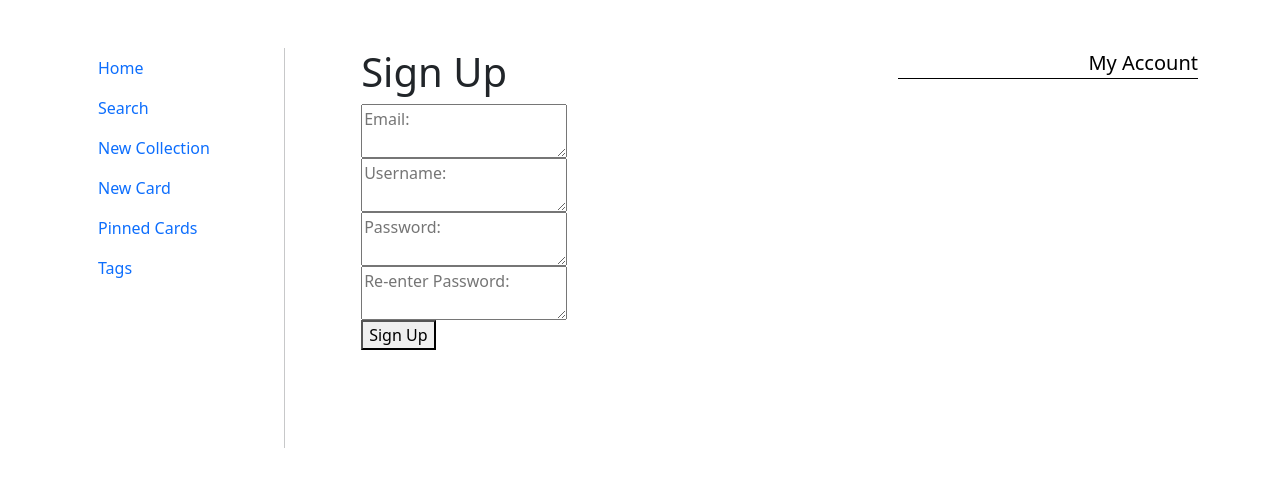
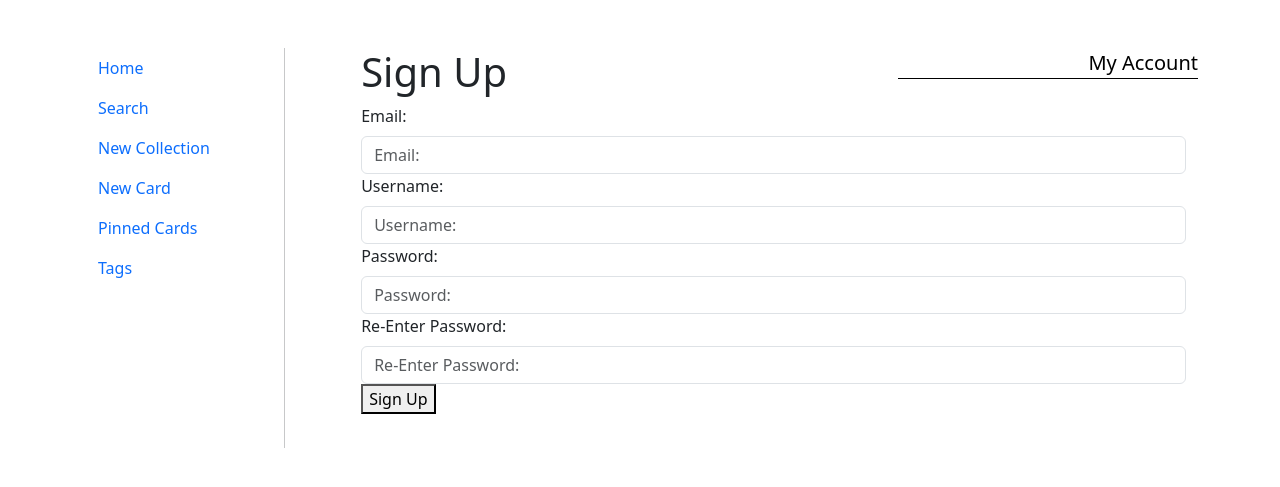
Before and after one commit to UCBX-2024-Team-Wombat/P2-Digidex, a Node server app: template views/sign-up.handlebars in a window 1280 px wide. Shown: the top 487 px of the page. Run offline with Node 20, Linux system fonts and the light colour scheme; the template is opened without the code that fills it, so the values that code supplies are empty; some libraries are stand-ins or nearby versions.

Commit message:
created independednt sign up page and added bulma designs

```diff
--- a/controllers/home-routes.js
+++ b/controllers/home-routes.js
@@ -4,4 +4,7 @@ router.get('/', (req, res) => {
   res.render('homepage');
 })
 
+router.get('/sign-up', (req,res) => {
+  res.render('sign-up',{ layout: 'visitor-shell'});
+})
 module.exports = router;
--- a/views/sign-up.handlebars
+++ b/views/sign-up.handlebars
@@ -1,27 +1,31 @@
 {{!Sign up page design}}
+
 
 {{!Create header for sign up page}}
 <h1>Sign Up</h1>
 {{!Add text box to accept value for Email}}
 <div class="Sign-up">
-    <textarea class="sign-up-input" id="Sign-up-Email" placeholder="Email:"></textarea>
+    <label for="Sign-up-Email" class="form-label">Email:</label>
+    <input type="email" class="form-control" id="Sign-up-Email" placeholder="Email:"></input>
 </div>
 {{!Add text box to accept value for Username}}
 <div class="Sign-up">
-    <textarea class="sign-up-input" id="Sign-up-Username" placeholder="Username:"></textarea>
+    <label for="Sign-up-Username" class="form-label">Username:</label>
+    <input type="username" class="form-control" id="Sign-up-Email" placeholder="Username:"></input>
 </div>
-
 {{!Add text box to accept a value for password}}
 <div class="Sign-up">
-    <textarea class="sign-up-input" id="Sign-up-Password" placeholder="Password:"></textarea>
+    <label for="Sign-up-Password" class="form-label">Password:</label>
+    <input type="password" class="form-control" id="Sign-up-Password" placeholder="Password:"></input>
 </div>
-
 {{!Add text box to accept a value for the reentered password}}
 <div class="Sign-up">
-    <textarea class="sign-up-input" id="Sign-up-RePass" placeholder="Re-enter Password:"></textarea>
+    <label for="Sign-up-RePass" class="form-label">Re-Enter Password:</label>
+    <input type="password" class="form-control" id="Sign-up-RePass" placeholder="Re-Enter Password:"></input>
 </div>
-
 {{!Add button for submission}}
 <div class="Sign-up">
     <button id="Sign-up-Submit" type="submit">Sign Up</button>
 </div>
+
+<script src="/js/sign-up-handler.js"></script>
```
Also changed, not shown: views/layouts/visitor-shell.handlebars (added, +16 -0 lines).
